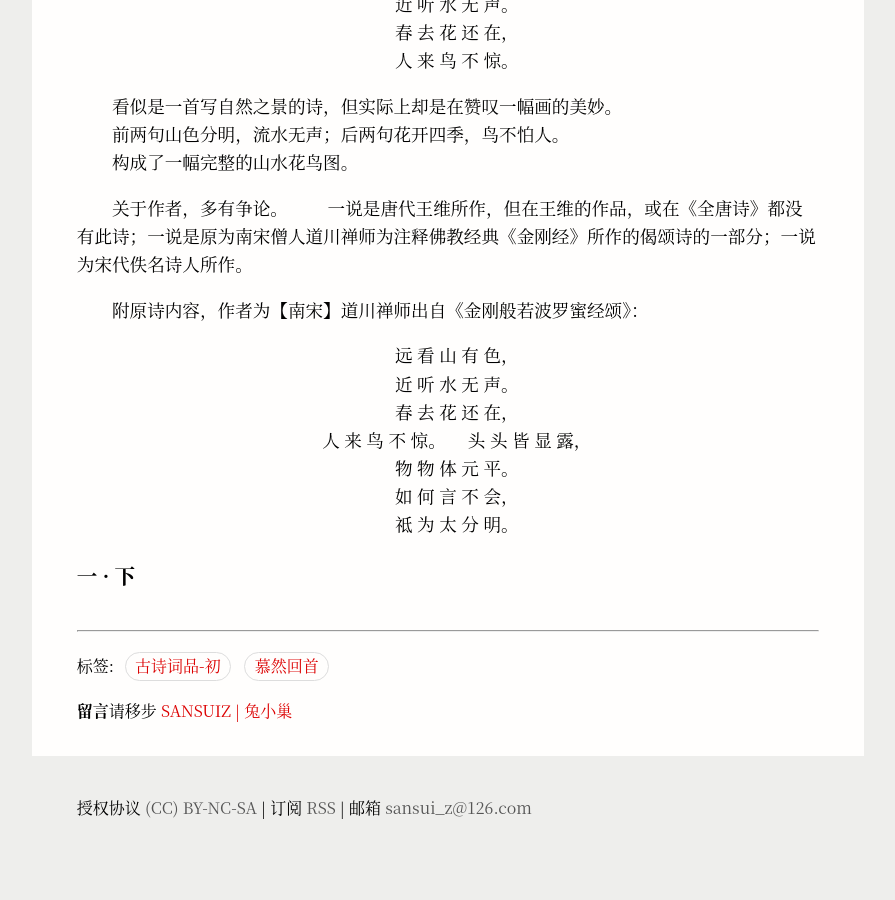
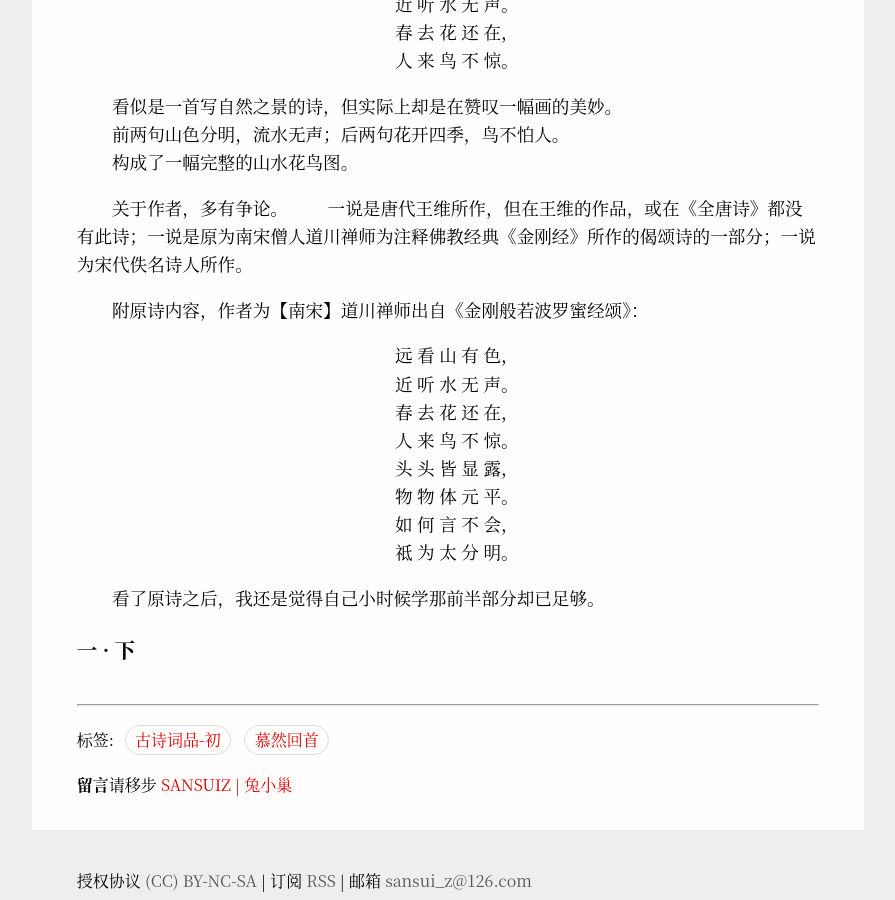
Before and after one commit to Sansuiz/wenji, a Jekyll site: the page built from _posts/ShiWen/Gushici/2020-01-04-meng-xue.md, in a window 1280 px wide and 900 px high, scrolled down 1223 px. Shown: the whole window, without its empty margins (192-1087 px from the left). Built offline with Jekyll 4.4.1, drawn with Linux system fonts in a browser that asks for light colours; comment, search, counter and statistics services are not loaded; before the commit the page ends 2050 px from its top, so only the background shows below that.

Commit message:
Update 2020-01-04-meng-xue.md

```diff
--- a/_posts/ShiWen/Gushici/2020-01-04-meng-xue.md
+++ b/_posts/ShiWen/Gushici/2020-01-04-meng-xue.md
@@ -71,11 +71,13 @@ __目录__
 &emsp;远 看 山 有 色，<br>
 &emsp;近 听 水 无 声。<br>
 &emsp;春 去 花 还 在，<br>
-&emsp;人 来 鸟 不 惊。
+&emsp;人 来 鸟 不 惊。<br>
 &emsp;头 头 皆 显 露，<br>
 &emsp;物 物 体 元 平。<br>
 &emsp;如 何 言 不 会，<br>
 &emsp;祗 为 太 分 明。
 </center>
 
+&emsp;&emsp;看了原诗之后，我还是觉得自己小时候学那前半部分却已足够。
+
 ### 一 · 下
```
